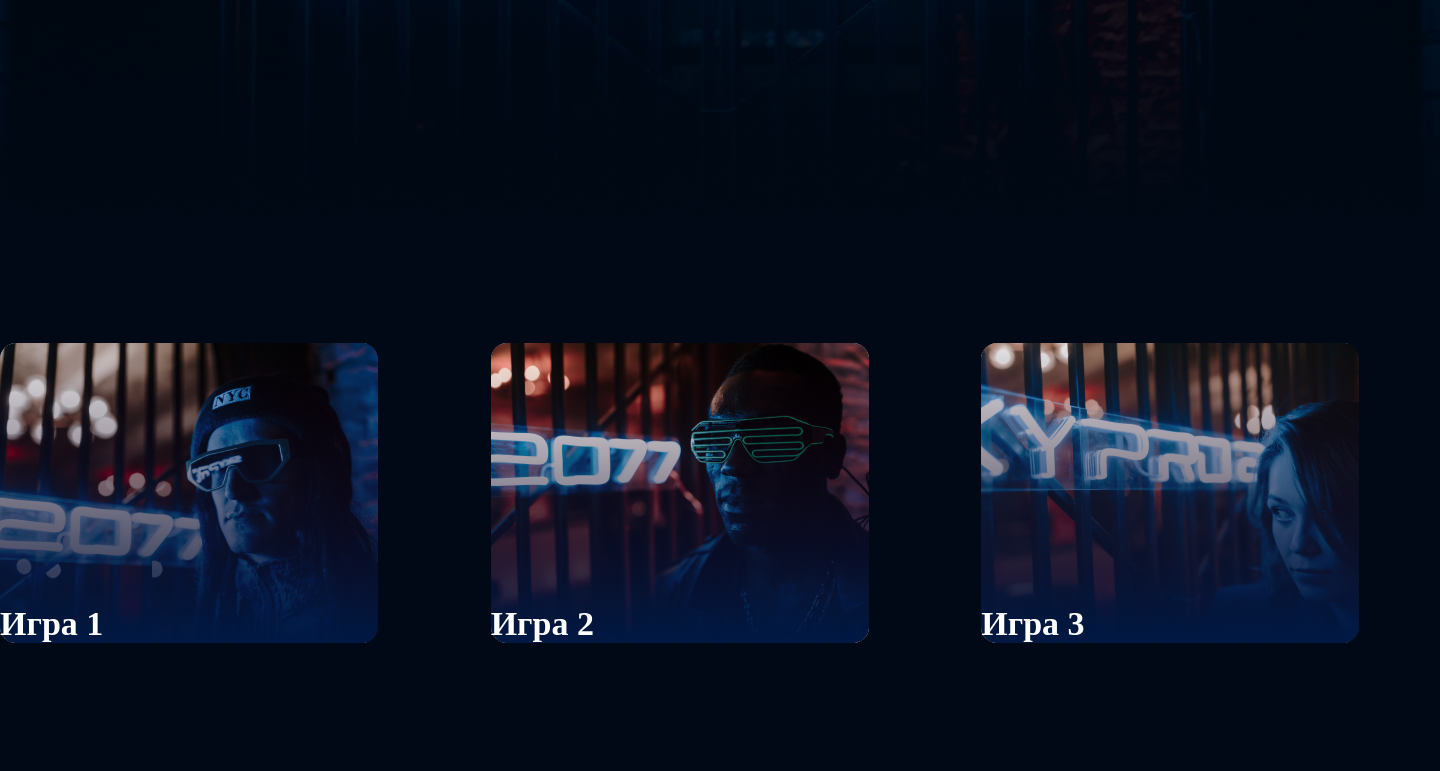
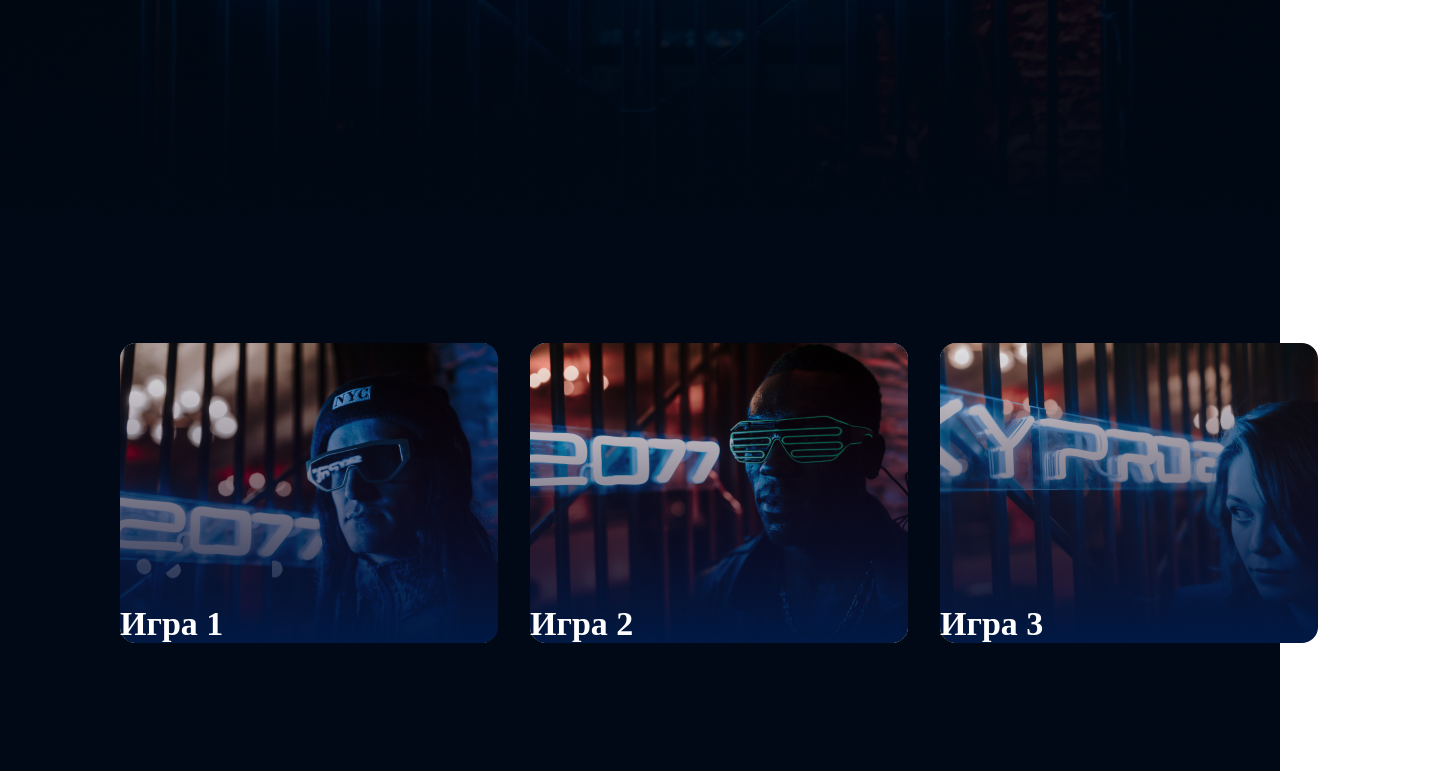
Before and after one commit to Natalex17/2-nd-course-hw, a plain HTML site: page index.html in a window 1280 px wide. Shown: the part 809-1580 px from the top of the page, 1440 px wide, since content can reach past the window. Drawn offline with Linux system fonts and the light colour scheme.

Commit message:
исправила адоптив строницы

```diff
--- a/style.css
+++ b/style.css
@@ -30,7 +30,6 @@
 }
 .top {
     background-image: url(img/Rectangle\ 1.jpg);
-    width: 1440px;
     height: 1024px;
     color: #FFF;
     background-repeat: no-repeat;
@@ -41,6 +40,7 @@
 .top__content{
       padding-left: 120px;
       color: #FFF;
+      padding-bottom: 493,29px;
     }
 .top__text{
     color: #FFF;
@@ -84,10 +84,11 @@
     display: grid;
     gap: 32px;
     grid-template-columns: repeat(12, 1fr);
-    width: 1440px;
     background: #000915;
     padding-top: 128px;
     padding-bottom: 128px;
+    padding-left: 120px;
+    padding-right: 120px;
 
   }
 
```
